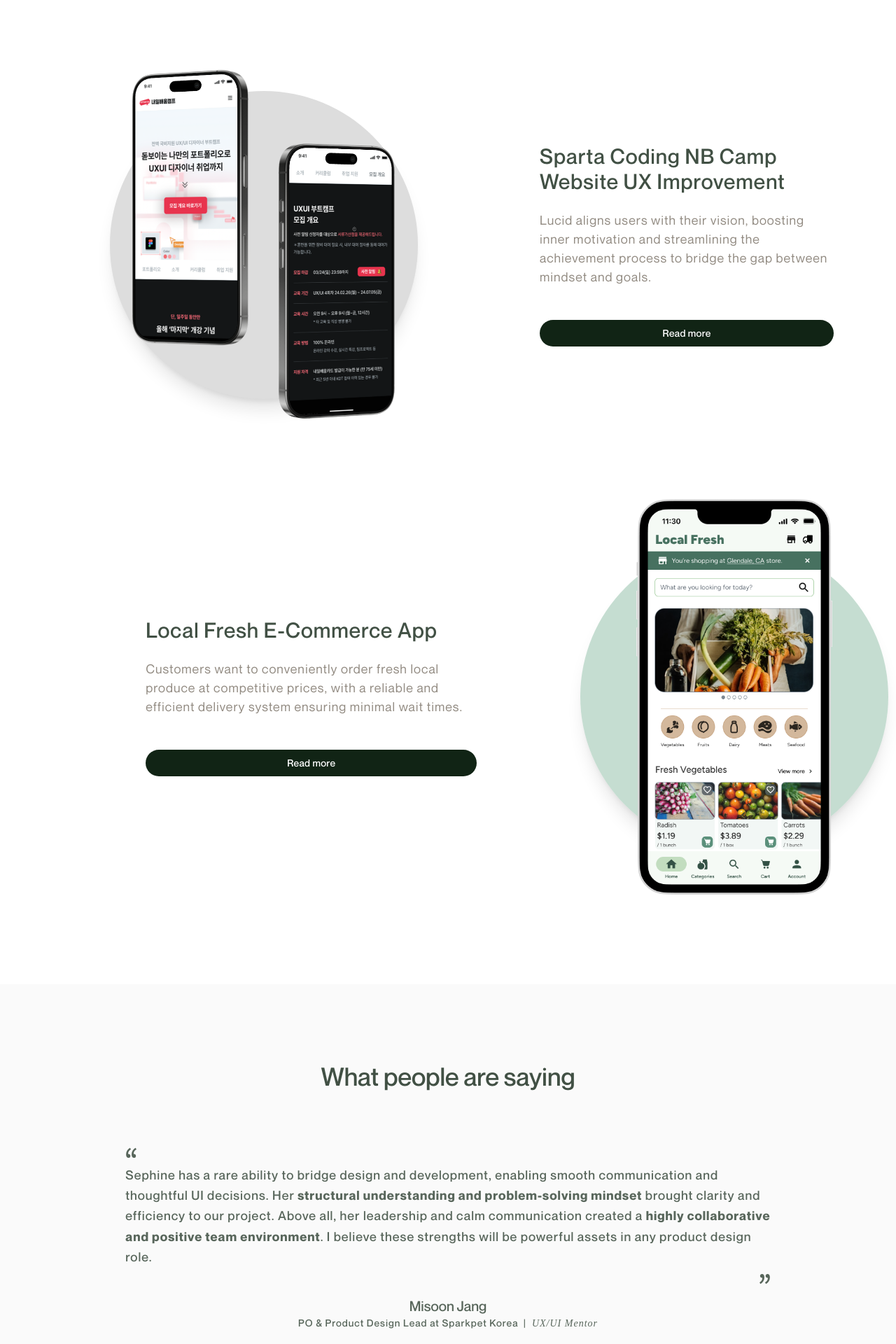
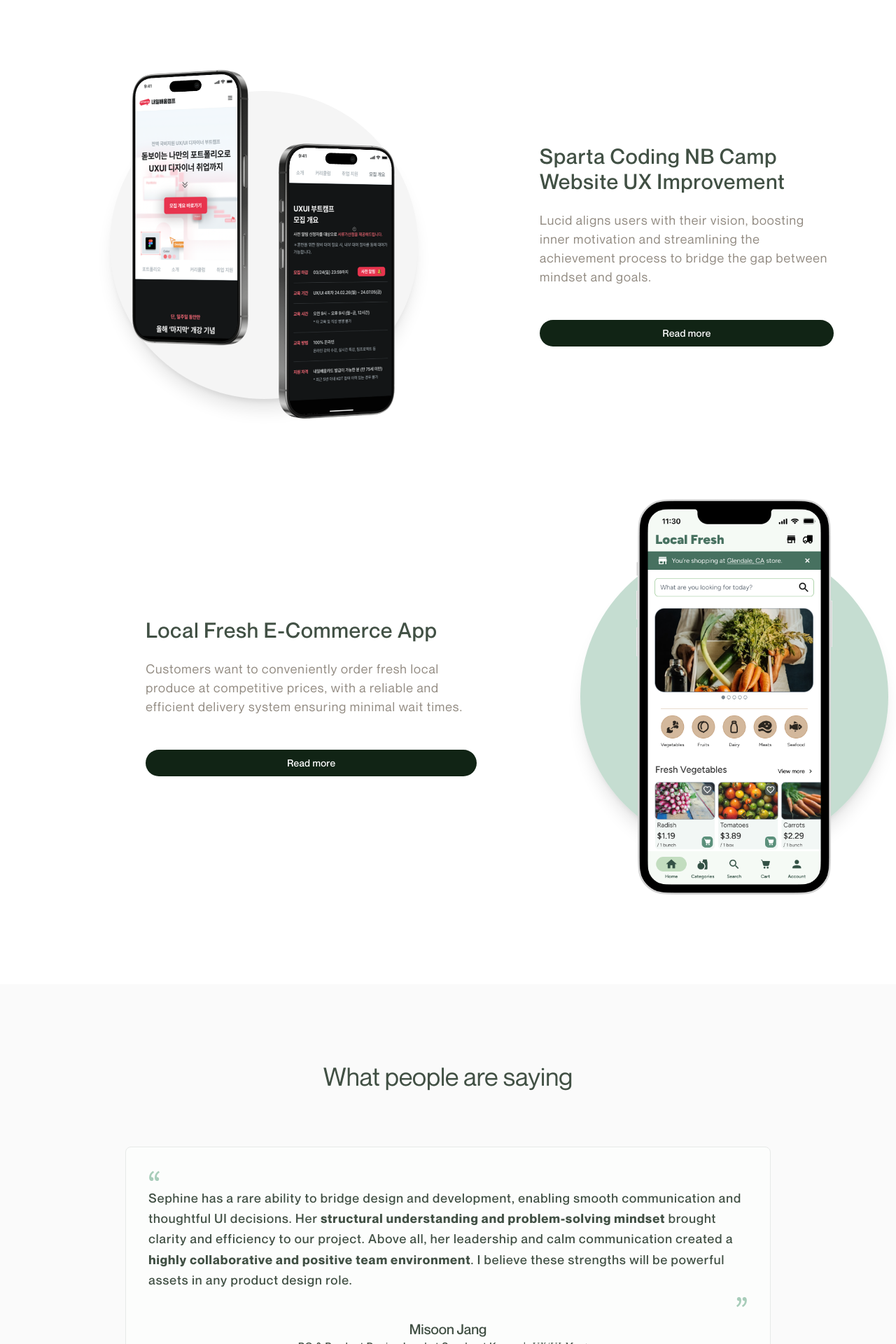
Before and after one commit to sephinek/sephine-portfolio, a React (Vite) app: page / in a window 1280 px wide. Shown: the part 2100-4020 px from the top of the page at 70% size. Built offline with nearby package versions, Linux system fonts and the light colour scheme.

Commit message:
fixed minor things

```diff
--- a/src/components/ProjectItem.jsx
+++ b/src/components/ProjectItem.jsx
@@ -34,9 +34,7 @@
         } flex flex-col items-center gap-12 mx-auto`}
       >
         <div className="flex flex-col gap-6 w-[90%]">
-          <h4 className="font-noraml text-3xl text-darkgrey font-medium">
-            {title}
-          </h4>
+          <h4 className="text-3xl text-darkgrey font-medium">{title}</h4>
           <p className=" leading-normal text-grey">{description}</p>
         </div>
         <Button to={to} label="Read more" w="w-[90%]" py="py-2" />
--- a/src/components/Recommendations.jsx
+++ b/src/components/Recommendations.jsx
@@ -3,14 +3,14 @@
 
 export default function Recommendations() {
   return (
-    <section className="py-24 px-16 flex flex-col gap-16 cursor-default bg-lightergrey text-mediumgrey font-medium">
+    <section className="py-24 px-16 flex flex-col gap-16 cursor-default bg-lightergrey text-darkgrey font-medium">
       <div className="max-w-6xl w-full mx-auto flex flex-col gap-16">
         <SectionTitle title="What people are saying" />
-        <ul className="max-w-[80%] mx-auto flex flex-col gap-28">
-          <li className="flex flex-col gap-8">
+        <ul className="max-w-[80%] mx-auto flex flex-col gap-8">
+          <li className="p-8 border-[1px] border-lightgrey flex flex-col gap-8 bg-lightestgrey rounded-lg">
             <div className="flex flex-col gap-4 text-lg leading-relaxed">
               <div className="flex flex-col gap-2">
-                <VscQuote className="text-mediumgrey self" />
+                <VscQuote className="text-secondary" />
                 <p>
                   Sephine has a rare ability to bridge design and development,
                   enabling smooth communication and thoughtful UI decisions. Her{' '}
@@ -25,7 +25,7 @@
                   . I believe these strengths will be powerful assets in any
                   product design role.
                 </p>
-                <VscQuote className="text-mediumgrey rotate-180 self-end" />
+                <VscQuote className="text-secondary rotate-180 self-end" />
               </div>
               <div className="flex flex-col items-center mx-auto">
                 <div className="flex items-baseline gap-3">
@@ -42,10 +42,11 @@
               </div>
             </div>
           </li>
-          <li className="flex flex-col gap-8">
+
+          <li className="p-8 border-[1px] border-lightgrey flex flex-col gap-8 bg-lightestgrey rounded-lg">
             <div className="flex flex-col gap-4 text-lg leading-relaxed">
               <div className="flex flex-col gap-2">
-                <VscQuote className="text-mediumgrey" />
+                <VscQuote className="text-secondary" />
                 <p>
                   Sephine naturally leads and organizes teams with clarity and
                   purpose. Her <span className="font-bold">leadership</span>{' '}
@@ -55,7 +56,7 @@
                   initiative and presence that makes teams thrive. With
                   continued growth, she's sure to shine in any setting.
                 </p>
-                <VscQuote className="text-mediumgrey rotate-180 self-end" />
+                <VscQuote className="text-secondary rotate-180 self-end" />
               </div>
               <div className="flex flex-col items-center mx-auto">
                 <div className="flex items-baseline gap-3">
@@ -72,10 +73,11 @@
               </div>
             </div>
           </li>
-          <li className="flex flex-col gap-8">
+
+          <li className="p-8 border-[1px] border-lightgrey flex flex-col gap-8 bg-lightestgrey rounded-lg">
             <div className="flex flex-col gap-4 text-lg leading-relaxed">
               <div className="flex flex-col gap-2">
-                <VscQuote className="text-mediumgrey" />
+                <VscQuote className="text-secondary" />
                 <p>
                   Sephine's leadership and drive stood out throughout the
                   project. She skillfully coordinated diverse opinions while
@@ -85,7 +87,7 @@
                   confident she'll thrive in any global setting. I fully support
                   her journey and look forward to her continued success.
                 </p>
-                <VscQuote className="text-mediumgrey rotate-180 self-end" />
+                <VscQuote className="text-secondary rotate-180 self-end" />
               </div>
               <div className="flex flex-col items-center mx-auto">
                 <div className="flex items-baseline gap-3">
@@ -95,7 +97,7 @@
                 </div>
                 <div className="flex gap-2 items-baseline text-sm">
                   <span className="font-medium">
-                    HR Manager, Product Design Cohort at Sparta NB Camp&nbsp; |{' '}
+                    HR Manager, Product Design Cohort at Sparta NB Camp&nbsp; |
                   </span>
                   <span className="italic font-display">Student Manager</span>
                 </div>
--- a/src/components/SectionTitle.jsx
+++ b/src/components/SectionTitle.jsx
@@ -4,7 +4,9 @@
   color = 'darkgrey',
 }) {
   return (
-    <h3 className={`tracking-normal text-4xl py-4 text-${align} text-${color}`}>
+    <h3
+      className={`tracking-normal font-normal text-4xl py-4 text-${align} text-${color}`}
+    >
       {title}
     </h3>
   );
--- a/src/index.css
+++ b/src/index.css
@@ -83,8 +83,8 @@
   --color-lucid: #ff1b1a;
   --color-lucid-opacity: #ff1b1aaa;
   --color-circle-lucid: rgba(255, 124, 121, 0.6);
-  --color-circle-hyundai-card: #222;
-  --color-circle-np-camp: #ddd;
+  --color-circle-hyundai-card: #444;
+  --color-circle-np-camp: #f5f5f5;
   --color-circle-local-fresh: rgba(168, 205, 186, 0.6667);
 }
 
```
